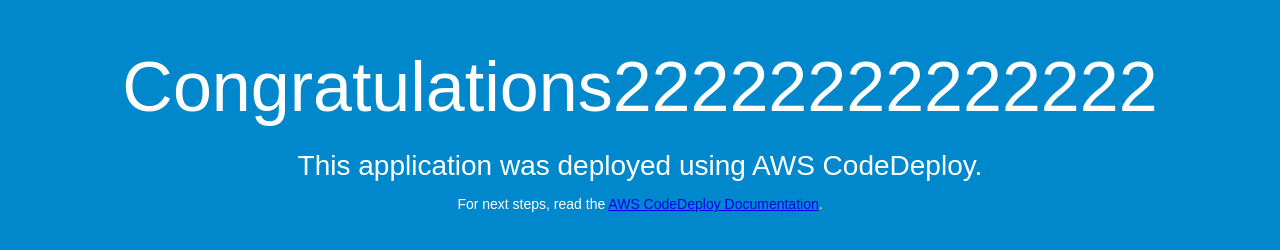
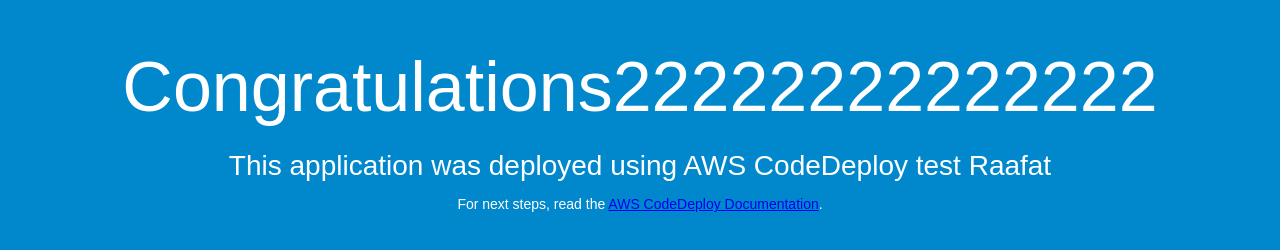
Before and after one commit to raafat1983/CodeDeployGitHubDemo, a plain HTML site: page index.html in a window 1280 px wide. Drawn offline with Linux system fonts and the light colour scheme.

Commit message:
Update index.html

```diff
--- a/index.html
+++ b/index.html
@@ -27,7 +27,7 @@
 <body>
   <div align="center">
     <h1>Congratulations22222222222222</h1>
-    <h2>This application was deployed using AWS CodeDeploy.</h2>
+    <h2>This application was deployed using AWS CodeDeploy test Raafat</h2>
     <p>For next steps, read the <a href="http://aws.amazon.com/documentation/codedeploy">AWS CodeDeploy Documentation</a>.</p>
   </div>
 </body>
```
